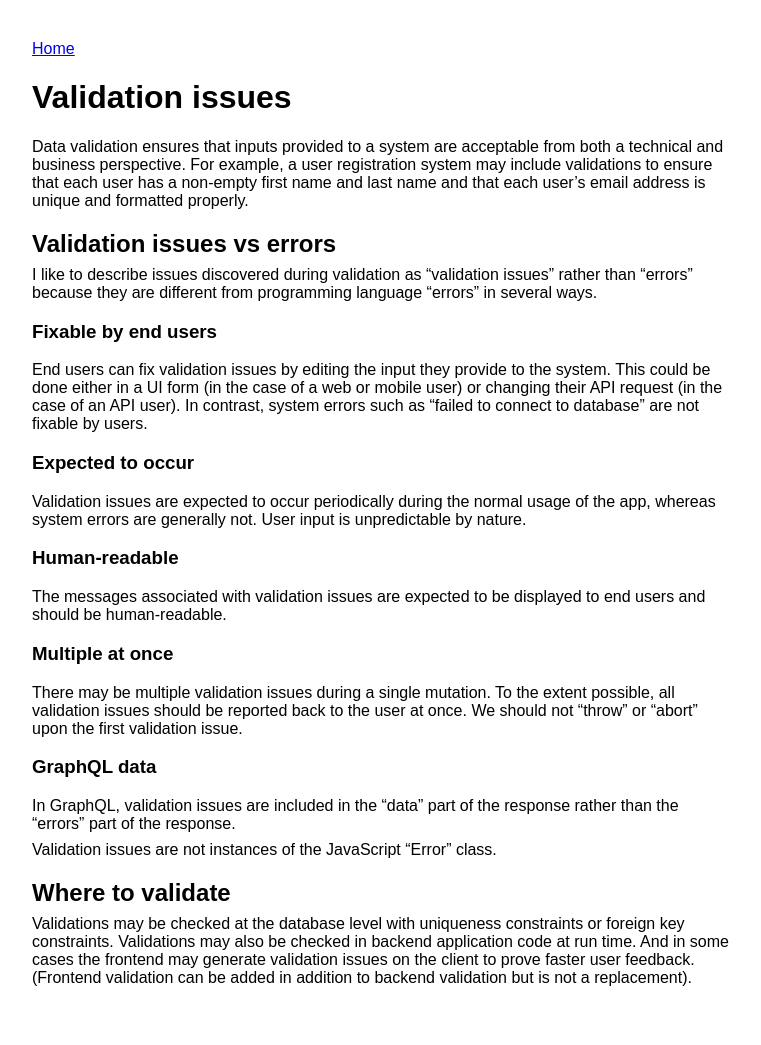
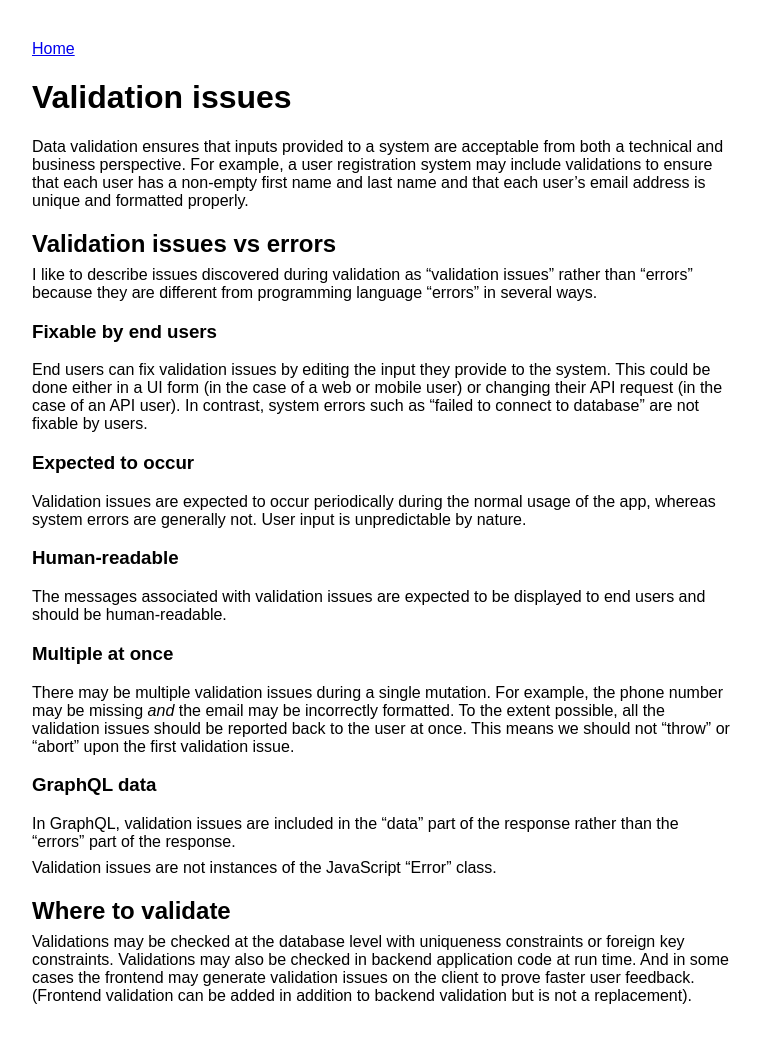
Before and after one commit to maxh/maxheinritz.com, a Jekyll site: the page built from _notes/validation-issues.md, in a window 1280 px wide. Shown: the whole page, without its empty margins (108-869 px from the left). Built offline with Jekyll 4.4.1, drawn with Linux system fonts in a browser that asks for light colours.

Commit message:
tweak sentence

```diff
--- a/_notes/validation-issues.md
+++ b/_notes/validation-issues.md
@@ -22,9 +22,11 @@ Validation issues are expected to occur periodically during the normal usage of
 The messages associated with validation issues are expected to be displayed to end users and should be human-readable.
 
 ### Multiple at once
-There may be multiple validation issues during a single mutation. To the extent possible, all validation issues should be reported back to the user at once. We should not "throw" or "abort" upon the first validation issue.
+
+There may be multiple validation issues during a single mutation. For example, the phone number may be missing _and_ the email may be incorrectly formatted. To the extent possible, all the validation issues should be reported back to the user at once. This means we should not "throw" or "abort" upon the first validation issue.
 
 ### GraphQL data
+
 In GraphQL, validation issues are included in the "data" part of the response rather than the "errors" part of the response.
 
 Validation issues are not instances of the JavaScript "Error" class.
```
